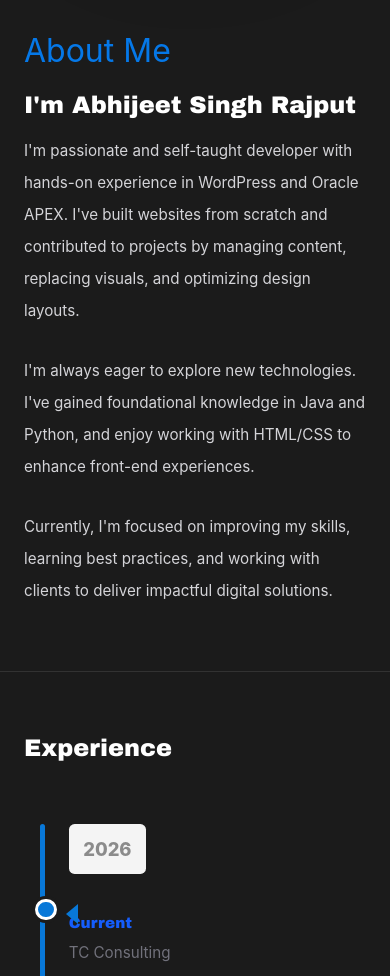
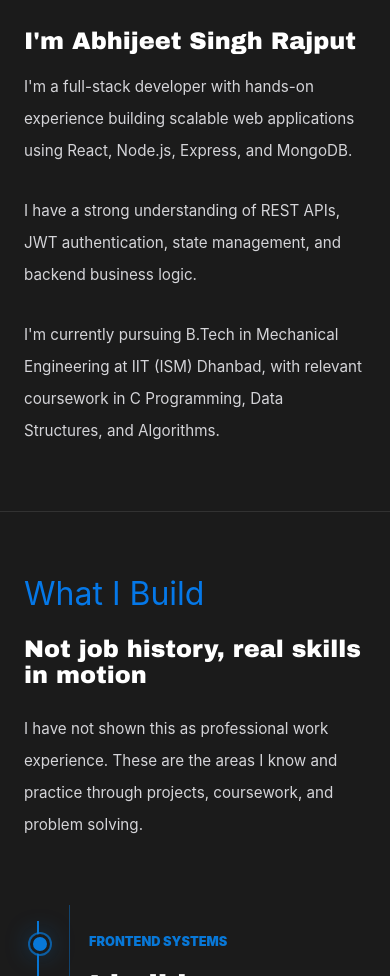
Before and after one commit to abhijtek/Portfolio, a React (Vite) app in the folder client/: page / in a window 390 px wide. Shown: the part 1024-2000 px from the top of the page. Built offline with nearby package versions, Linux system fonts and the light colour scheme; no server answers.

Commit message:
feat: enhance project descriptions and restructure skills section for clarity

```diff
--- a/client/src/App.jsx
+++ b/client/src/App.jsx
@@ -5,10 +5,10 @@ import "./index.css";
 const fallbackProjects = [
   {
     _id: "blogpost",
-    title: "BlogPost",
+    title: "BlogPost - Full-Stack Publishing Platform",
     description:
-      "A full-stack publishing platform with role-based moderation, rich text editing, and image-backed articles.",
-    tech: ["React", "Node.js", "Express", "MongoDB"],
+      "Production-ready publishing platform with draft, pending, published, and rejected workflows, admin moderation, JWT auth, TinyMCE, Appwrite media storage, and AI writing assistance.",
+    tech: ["React 19", "Node.js", "Express", "MongoDB", "JWT", "TinyMCE", "Appwrite"],
     github: "https://github.com/abhijtek/BlogPost",
     live: "",
   },
@@ -16,26 +16,17 @@ const fallbackProjects = [
     _id: "flight-booking",
     title: "XTechon Flight Booking",
     description:
-      "Flight booking platform with JWT authentication, dynamic pricing, wallet balance, PDF tickets, and email delivery.",
-    tech: ["React", "Node.js", "Express", "MongoDB"],
+      "Full-stack flight booking platform with search, booking, wallet balance, ticket history, JWT auth, dynamic pricing, PDF ticket generation, and email delivery.",
+    tech: ["React", "Node.js", "Express", "MongoDB", "JWT", "PDF"],
     github: "https://github.com/abhijtek/xtechon-flight-booking",
     live: "",
   },
   {
-    _id: "ecommerce",
-    title: "E-Commerce Web App",
-    description:
-      "Responsive e-commerce frontend with Redux Toolkit state management and reusable interface components.",
-    tech: ["React", "Redux Toolkit", "Tailwind CSS"],
-    github: "https://github.com/abhijtek/React-E-Commerce-UI",
-    live: "",
-  },
-  {
-    _id: "backend",
+    _id: "user-management",
     title: "User Management Backend",
     description:
-      "Secure backend system with JWT authentication, role-based access, and complete CRUD APIs.",
-    tech: ["Node.js", "Express", "MongoDB"],
+      "Secure backend system for user registration, login, role-based access, validation middleware, modular architecture, and complete CRUD APIs.",
+    tech: ["Node.js", "Express", "MongoDB", "JWT", "RBAC"],
     github: "https://github.com/abhijtek/project-camp-backend",
     live: "",
   },
@@ -72,64 +63,59 @@ const services = [
   },
 ];
 
-const experiences = [
+const buildAreas = [
   {
-    year: "2026",
-    date: "Current",
-    company: "TC Consulting",
-    role: "Portfolio & Full-Stack Developer",
+    eyebrow: "Frontend Systems",
+    title: "I build responsive React interfaces",
     body:
-      "Building full-stack portfolio features with React, Express, MongoDB, project APIs, and a polished single-page UI.",
+      "I use React, Redux Toolkit, React Router, HTML5, CSS3, Tailwind CSS, Bootstrap, and Vite to build clean UI flows that work across screen sizes.",
   },
   {
-    year: "2025",
-    date: "Project Work",
-    company: "Independent Development",
-    role: "React Developer",
+    eyebrow: "Backend APIs",
+    title: "I build secure Node.js services",
     body:
-      "Created responsive project interfaces, reusable components, API integrations, and modern layouts using Tailwind CSS.",
+      "I create Express.js REST APIs with JWT authentication, role-based access, validation middleware, and backend business logic.",
   },
   {
-    year: "2024",
-    date: "Backend Practice",
-    company: "Personal Projects",
-    role: "Node.js Developer",
+    eyebrow: "Database Work",
+    title: "I model data for real applications",
     body:
-      "Built authentication, project models, CRUD APIs, and backend services with Express and MongoDB.",
+      "I work with MongoDB, Mongoose, and Appwrite for user data, publishing workflows, media storage, project records, and app state.",
   },
   {
-    year: "2024",
-    date: "Learning Path",
-    company: "Programming Foundations",
-    role: "Java and Python Developer",
+    eyebrow: "Problem Solving",
+    title: "I practice algorithms and fundamentals",
     body:
-      "Gained foundational programming knowledge and strengthened problem-solving through Java, Python, and web development.",
+      "I use JavaScript, C, and C++ foundations with data structures and algorithms practice across LeetCode, Codeforces, and GeeksforGeeks.",
   },
 ];
 
-const pricingPlans = [
-  {
-    name: "Starter",
-    price: "Basic",
-    description: "A clean one-page website for a personal brand or small service.",
-    features: ["Responsive page", "Contact section", "Basic SEO setup", "1 week support"],
-  },
-  {
-    name: "Professional",
-    price: "Custom",
-    description: "A multi-section portfolio, business page, or product-style website.",
-    features: ["Modern UI", "Project sections", "API integration", "Fast delivery"],
-    featured: true,
-  },
-  {
-    name: "Full Stack",
-    price: "Advanced",
-    description: "A complete app with frontend, backend, database, and auth flow.",
-    features: ["React frontend", "Express backend", "MongoDB models", "Bug fixes for 1 week"],
-  },
+const skillStack = [
+  { sign: "JS", name: "JavaScript", group: "Language" },
+  { sign: "C", name: "C", group: "Language" },
+  { sign: "C++", name: "C++", group: "Language" },
+  { sign: "R", name: "React.js", group: "Frontend" },
+  { sign: "RTK", name: "Redux Toolkit", group: "Frontend" },
+  { sign: "RR", name: "React Router", group: "Frontend" },
+  { sign: "H5", name: "HTML5", group: "Frontend" },
+  { sign: "C3", name: "CSS3", group: "Frontend" },
+  { sign: "TW", name: "Tailwind CSS", group: "Frontend" },
+  { sign: "BS", name: "Bootstrap", group: "Frontend" },
+  { sign: "V", name: "Vite", group: "Tooling" },
+  { sign: "N", name: "Node.js", group: "Backend" },
+  { sign: "EX", name: "Express.js", group: "Backend" },
+  { sign: "API", name: "REST APIs", group: "Backend" },
+  { sign: "JWT", name: "JWT Auth", group: "Backend" },
+  { sign: "RBAC", name: "Role Access", group: "Backend" },
+  { sign: "MDB", name: "MongoDB", group: "Database" },
+  { sign: "MG", name: "Mongoose", group: "Database" },
+  { sign: "AW", name: "Appwrite", group: "Database" },
+  { sign: "GIT", name: "Git & GitHub", group: "Tools" },
+  { sign: "NPM", name: "npm", group: "Tools" },
+  { sign: "VS", name: "VS Code", group: "Tools" },
 ];
 
-const navItems = ["about", "experience", "projects", "services", "pricing", "contact"];
+const navItems = ["about", "experience", "projects", "services", "skills", "contact"];
 
 function Header() {
   return (
@@ -146,7 +132,7 @@ function Header() {
           ))}
         </nav>
         <a
-          href="mailto:23je0015@iitism.ac.in"
+          href="mailto:singhabhijeet1212@gmail.com"
           className="rounded-full bg-blue-600 px-5 py-3 text-sm font-bold text-white transition hover:bg-blue-500"
         >
           Email Me
@@ -165,12 +151,11 @@ function Hero() {
             Hi, I'm Abhijeet Singh Rajput
           </h1>
           <p className="mt-8 font-display text-4xl font-semibold text-blue-600 sm:text-5xl">
-            Python Dev
+            Full-Stack Developer
           </p>
           <p className="mt-8 max-w-3xl text-lg leading-8 text-zinc-300">
-            I'm a passionate WordPress developer with skills in Oracle APEX,
-            HTML/CSS, and a growing interest in Java and Python. I love building
-            clean, responsive websites and web apps that solve real problems.
+            Full-stack developer with hands-on experience building scalable web
+            applications using React, Node.js, Express, and MongoDB.
           </p>
           <div className="mt-10 flex flex-wrap gap-4">
             <a className="blue-button" href="#contact">
@@ -200,20 +185,17 @@ function About() {
         </div>
         <div className="space-y-7 text-lg leading-8 text-zinc-300">
           <p>
-            I'm passionate and self-taught developer with hands-on experience in
-            WordPress and Oracle APEX. I've built websites from scratch and
-            contributed to projects by managing content, replacing visuals, and
-            optimizing design layouts.
+            I'm a full-stack developer with hands-on experience building scalable
+            web applications using React, Node.js, Express, and MongoDB.
           </p>
           <p>
-            I'm always eager to explore new technologies. I've gained foundational
-            knowledge in Java and Python, and enjoy working with HTML/CSS to
-            enhance front-end experiences.
+            I have a strong understanding of REST APIs, JWT authentication, state
+            management, and backend business logic.
           </p>
           <p>
-            Currently, I'm focused on improving my skills, learning best
-            practices, and working with clients to deliver impactful digital
-            solutions.
+            I'm currently pursuing B.Tech in Mechanical Engineering at IIT (ISM)
+            Dhanbad, with relevant coursework in C Programming, Data Structures,
+            and Algorithms.
           </p>
         </div>
       </div>
@@ -225,24 +207,23 @@ function Experience() {
   return (
     <section id="experience" className="section-pad border-b border-white/10">
       <div className="mx-auto max-w-7xl px-6 lg:px-8">
-        <h2 className="mb-16 font-display text-5xl text-white">Experience</h2>
-        <div className="grid gap-12 lg:grid-cols-[0.9fr_1fr]">
-          <div className="hidden overflow-hidden bg-zinc-200/90 lg:block">
-            <img className="h-full min-h-[760px] w-full object-cover opacity-80" src="/static/S2.png" alt="" />
-          </div>
-          <div className="timeline">
-            {experiences.map((item) => (
-              <article key={`${item.year}-${item.role}`} className="timeline-item">
-                <div className="timeline-year">{item.year}</div>
-                <div className="timeline-card">
-                  <p className="font-display text-2xl font-semibold text-blue-600">{item.date}</p>
-                  <p className="mt-2 text-lg text-zinc-500">{item.company}</p>
-                  <h3 className="mt-12 font-display text-4xl font-semibold text-white">{item.role}</h3>
-                  <p className="mt-4 max-w-xl text-lg leading-8 text-zinc-200">{item.body}</p>
-                </div>
-              </article>
-            ))}
-          </div>
+        <div className="mb-16 max-w-3xl">
+          <p className="section-kicker">What I Build</p>
+          <h2 className="section-title">Not job history, real skills in motion</h2>
+          <p className="mt-6 text-lg leading-8 text-zinc-300">
+            I have not shown this as professional work experience. These are the
+            areas I know and practice through projects, coursework, and problem
+            solving.
+          </p>
+        </div>
+        <div className="build-flow">
+          {buildAreas.map((item, index) => (
+            <article key={item.title} className="build-block reveal-on-scroll" style={{ "--delay": `${index * 90}ms` }}>
+              <span>{item.eyebrow}</span>
+              <h3>{item.title}</h3>
+              <p>{item.body}</p>
+            </article>
+          ))}
         </div>
       </div>
     </section>
@@ -276,13 +257,13 @@ function Projects() {
           <p className="section-kicker">Portfolio</p>
           <h2 className="section-title">Selected project work</h2>
           <p className="mt-8 text-lg leading-8 text-zinc-300">
-            I'm a passionate developer with skills in React, Node.js, Express,
-            MongoDB, HTML/CSS, and a growing interest in Java and Python.
+            Projects from my CV, built with full-stack and backend-focused
+            implementation.
           </p>
         </div>
         <div>
           <div className="mb-8 flex flex-wrap gap-2">
-            {["All", "React Projects", "Backend Projects"].map((filter) => (
+            {["All", "Full Stack", "Backend"].map((filter) => (
               <button key={filter} className="filter-pill">
                 {filter}
               </button>
@@ -294,15 +275,24 @@ function Projects() {
               <p className="text-sm italic text-zinc-300">Featured Project</p>
               <h3 className="mt-4 font-display text-4xl font-bold text-white">{featured.title}</h3>
               <p className="mt-4 max-w-xl text-zinc-300">{featured.description}</p>
+              <div className="tech-tags">
+                {featured.tech?.map((tech) => (
+                  <span key={tech}>{tech}</span>
+                ))}
+              </div>
             </div>
           </a>
 
           <div className="mt-10 grid gap-6 md:grid-cols-2">
             {projects.slice(1).map((project) => (
               <a key={project._id || project.title} className="project-tile" href={project.github || project.live || "#"} target="_blank" rel="noreferrer">
-                <span>{project.tech?.[0] || "Project"}</span>
                 <h3>{project.title}</h3>
                 <p>{project.description}</p>
+                <div className="tech-tags">
+                  {project.tech?.map((tech) => (
+                    <span key={tech}>{tech}</span>
+                  ))}
+                </div>
               </a>
             ))}
           </div>
@@ -338,13 +328,11 @@ function Services() {
     <section id="services" className="section-pad border-b border-white/10">
       <div className="mx-auto grid max-w-7xl gap-14 px-6 lg:grid-cols-[0.75fr_1.25fr] lg:px-8">
         <div>
-          <p className="section-kicker">Services</p>
-          <h2 className="section-title">What I Provide</h2>
+          <p className="section-kicker">Capabilities</p>
+          <h2 className="section-title">What I can build</h2>
           <p className="mt-8 text-lg leading-8 text-zinc-300">
-            I offer professional web development services, creating modern,
-            responsive, and user-friendly websites. I specialize in building
-            customized solutions with secure features, optimized performance,
-            and a clean design.
+            This is not a paid services table. It is a quick view of the kinds
+            of project work I know how to create from my CV and practice.
           </p>
         </div>
         <div className="grid gap-8 md:grid-cols-2">
@@ -362,28 +350,26 @@ function Services() {
   );
 }
 
-function Pricing() {
+function Skills() {
   return (
-    <section id="pricing" className="section-pad border-b border-white/10">
+    <section id="skills" className="section-pad border-b border-white/10">
       <div className="mx-auto max-w-7xl px-6 lg:px-8">
         <div className="mb-14 max-w-2xl">
-          <p className="section-kicker">Pricing</p>
-          <h2 className="section-title">Flexible packages for real projects</h2>
+          <p className="section-kicker">Skills</p>
+          <h2 className="section-title">Tech stack I know</h2>
+          <p className="mt-6 text-lg leading-8 text-zinc-300">
+            These are the languages, frameworks, databases, and tools listed in
+            my CV and used across my projects.
+          </p>
         </div>
-        <div className="grid gap-8 md:grid-cols-3">
-          {pricingPlans.map((plan) => (
-            <article key={plan.name} className={`pricing-card ${plan.featured ? "pricing-card-featured" : ""}`}>
-              <h3>{plan.name}</h3>
-              <p className="price">{plan.price}</p>
-              <p className="description">{plan.description}</p>
-              <ul>
-                {plan.features.map((feature) => (
-                  <li key={feature}>
-                    <span>✓</span>
-                    {feature}
-                  </li>
-                ))}
-              </ul>
+        <div className="skill-grid">
+          {skillStack.map((skill) => (
+            <article key={skill.name} className="skill-chip reveal-on-scroll">
+              <strong>{skill.sign}</strong>
+              <div>
+                <h3>{skill.name}</h3>
+                <p>{skill.group}</p>
+              </div>
             </article>
           ))}
         </div>
@@ -394,7 +380,7 @@ function Pricing() {
 
 function Contact() {
   const whatsappLink = useMemo(
-    () => "https://wa.me/923462373957?text=Hello%20I%20want%20to%20know%20more%20about%20your%20services",
+    () => "tel:+918604480203",
     []
   );
 
@@ -405,22 +391,22 @@ function Contact() {
           <p className="section-kicker">Contact</p>
           <h2 className="section-title">Let's Work Together, Get In Touch!</h2>
           <p className="mt-8 text-lg leading-8 text-zinc-300">
-            Feel free to reach out for any project inquiries, collaborations, or
-            questions. I'll be happy to assist you.
+            Feel free to reach out for project discussions, collaboration, or
+            anything related to my work.
           </p>
           <div className="mt-14 space-y-10">
             <a href={whatsappLink} className="contact-line">
               <span>☎</span>
               <div>
                 <h3>Contact</h3>
-                <p>+923462373957</p>
+                <p>+91 860-448-0203</p>
               </div>
             </a>
-            <a href="mailto:23je0015@iitism.ac.in" className="contact-line">
+            <a href="mailto:singhabhijeet1212@gmail.com" className="contact-line">
               <span>✉</span>
               <div>
                 <h3>Email</h3>
-                <p>23je0015@iitism.ac.in</p>
+                <p>singhabhijeet1212@gmail.com</p>
               </div>
             </a>
           </div>
@@ -433,7 +419,7 @@ function Contact() {
             const data = new FormData(event.currentTarget);
             const subject = encodeURIComponent(`Portfolio message from ${data.get("name")}`);
             const body = encodeURIComponent(`${data.get("message")}\n\nFrom: ${data.get("name")} <${data.get("email")}>`);
-            window.location.href = `mailto:23je0015@iitism.ac.in?subject=${subject}&body=${body}`;
+            window.location.href = `mailto:singhabhijeet1212@gmail.com?subject=${subject}&body=${body}`;
           }}
         >
           <label>
@@ -467,7 +453,7 @@ function Footer() {
           <a href="https://www.linkedin.com/in/abhijeet-rajput-69a783316/" target="_blank" rel="noreferrer" aria-label="LinkedIn">
             IN
           </a>
-          <a href="mailto:23je0015@iitism.ac.in" aria-label="Email">
+          <a href="mailto:singhabhijeet1212@gmail.com" aria-label="Email">
             ✉
           </a>
         </div>
@@ -477,6 +463,23 @@ function Footer() {
 }
 
 export default function App() {
+  useEffect(() => {
+    const elements = document.querySelectorAll(".reveal-on-scroll");
+    const observer = new IntersectionObserver(
+      (entries) => {
+        entries.forEach((entry) => {
+          if (entry.isIntersecting) {
+            entry.target.classList.add("is-visible");
+          }
+        });
+      },
+      { threshold: 0.18 }
+    );
+
+    elements.forEach((element) => observer.observe(element));
+    return () => observer.disconnect();
+  }, []);
+
   return (
     <main className="min-h-screen bg-[#1b1b1b] text-white">
       <Header />
@@ -485,7 +488,7 @@ export default function App() {
       <Experience />
       <Projects />
       <Services />
-      <Pricing />
+      <Skills />
       <Contact />
       <Footer />
     </main>
--- a/client/src/index.css
+++ b/client/src/index.css
@@ -101,69 +101,74 @@ textarea {
   filter: saturate(0.9) contrast(1.02);
 }
 
-.timeline {
+.build-flow {
   position: relative;
-  padding-left: 4rem;
+  display: grid;
+  gap: 1.4rem;
 }
 
-.timeline::before {
+.build-flow::before {
   content: "";
   position: absolute;
-  left: 1rem;
-  top: 0;
-  bottom: 0;
-  width: 5px;
+  left: 1.1rem;
+  top: 1rem;
+  bottom: 1rem;
+  width: 2px;
+  background: linear-gradient(#0878d8, rgba(8, 120, 216, 0.08));
+}
+
+.build-block {
+  position: relative;
+  margin-left: 3.4rem;
+  border-left: 1px solid rgba(8, 120, 216, 0.45);
+  padding: 1.4rem 0 1.6rem 2rem;
+}
+
+.build-block::before {
+  content: "";
+  position: absolute;
+  left: -3.05rem;
+  top: 1.8rem;
+  width: 1.25rem;
+  height: 1.25rem;
+  border: 3px solid #1b1b1b;
   border-radius: 999px;
   background: #0878d8;
+  box-shadow: 0 0 0 2px rgba(8, 120, 216, 0.7), 0 0 26px rgba(8, 120, 216, 0.42);
 }
 
-.timeline-item {
-  position: relative;
-  min-height: 18rem;
-  padding-bottom: 4rem;
+.build-block span {
+  color: #0878d8;
+  font-size: 0.8rem;
+  font-weight: 900;
+  text-transform: uppercase;
 }
 
-.timeline-item::before {
-  content: "";
-  position: absolute;
-  left: calc(-3rem - 5px);
-  top: 4.65rem;
-  width: 1.35rem;
-  height: 1.35rem;
-  border-radius: 999px;
-  border: 3px solid white;
-  background: #0878d8;
-  box-shadow: 0 0 0 3px #1b1b1b;
-}
-
-.timeline-item::after {
-  content: "";
-  position: absolute;
-  left: -1.35rem;
-  top: 4.95rem;
-  width: 0;
-  height: 0;
-  border-top: 0.65rem solid transparent;
-  border-bottom: 0.65rem solid transparent;
-  border-right: 0.8rem solid #0878d8;
-}
-
-.timeline-year {
-  position: absolute;
-  left: -5.15rem;
-  top: 2.5rem;
-  z-index: 1;
-  border-radius: 0.35rem;
-  background: #f4f4f4;
-  padding: 0.7rem 0.9rem;
-  color: #8b8b8b;
-  font-size: 1.15rem;
+.build-block h3 {
+  margin-top: 0.8rem;
+  color: white;
+  font-family: Orbitron, Eurostile, "Arial Black", Inter, ui-sans-serif, system-ui, sans-serif;
+  font-size: clamp(1.8rem, 3vw, 3rem);
   font-weight: 800;
 }
 
-.timeline-card {
-  padding: 2rem 2rem 3rem;
-  background: linear-gradient(90deg, rgba(255, 255, 255, 0.035), rgba(255, 255, 255, 0));
+.build-block p {
+  margin-top: 1rem;
+  max-width: 58rem;
+  color: #d4d4d8;
+  font-size: 1.05rem;
+  line-height: 1.8;
+}
+
+.reveal-on-scroll {
+  opacity: 0;
+  transform: translateY(2.2rem);
+  transition: opacity 700ms ease var(--delay, 0ms), transform 700ms ease var(--delay, 0ms);
+}
+
+.reveal-on-scroll.is-visible {
+  opacity: 1;
+  transform: translateY(0);
 }
 
 .filter-pill {
@@ -249,6 +254,24 @@ textarea {
   margin-top: 1rem;
   color: #d4d4d8;
   line-height: 1.7;
+}
+
+.tech-tags {
+  display: flex;
+  flex-wrap: wrap;
+  gap: 0.5rem;
+  margin-top: 1.4rem;
+}
+
+.tech-tags span {
+  border: 1px solid rgba(8, 120, 216, 0.38);
+  border-radius: 999px;
+  background: rgba(8, 120, 216, 0.08);
+  padding: 0.35rem 0.7rem;
+  color: #9bd0ff;
+  font-size: 0.75rem;
+  font-weight: 800;
+  text-transform: none;
 }
 
 .ready-card {
@@ -337,53 +360,58 @@ textarea {
   line-height: 1.7;
 }
 
-.pricing-card {
-  border: 1px solid rgba(255, 255, 255, 0.15);
-  border-radius: 1.1rem;
-  background: #1b1b1b;
-  padding: 2.2rem;
+.skill-grid {
+  display: grid;
+  grid-template-columns: repeat(auto-fit, minmax(13rem, 1fr));
+  gap: 1rem;
 }
 
-.pricing-card-featured {
-  border-color: #0878d8;
-  box-shadow: 0 0 0 1px rgba(8, 120, 216, 0.4), 0 18px 70px rgba(8, 120, 216, 0.16);
+.skill-chip {
+  display: flex;
+  min-height: 7rem;
+  align-items: center;
+  gap: 1rem;
+  border: 1px solid rgba(255, 255, 255, 0.12);
+  border-radius: 1rem;
+  background:
+    linear-gradient(135deg, rgba(8, 120, 216, 0.12), transparent 48%),
+    #1f1f1f;
+  padding: 1.2rem;
+  transition: border-color 220ms ease, transform 220ms ease, background 220ms ease;
 }
 
-.pricing-card h3 {
-  font-family: Orbitron, Eurostile, "Arial Black", Inter, ui-sans-serif, system-ui, sans-serif;
-  font-size: 1.5rem;
-  font-weight: 800;
+.skill-chip:hover {
+  transform: translateY(-4px);
+  border-color: rgba(8, 120, 216, 0.7);
+  background:
+    linear-gradient(135deg, rgba(8, 120, 216, 0.22), transparent 52%),
+    #232323;
 }
 
-.pricing-card .price {
-  margin-top: 1rem;
-  color: #0878d8;
-  font-size: 2rem;
+.skill-chip strong {
+  display: grid;
+  width: 3.2rem;
+  height: 3.2rem;
+  flex: 0 0 auto;
+  place-items: center;
+  border-radius: 0.9rem;
+  background: #0878d8;
+  color: white;
+  font-size: 0.9rem;
+  font-weight: 950;
+  box-shadow: 0 12px 30px rgba(8, 120, 216, 0.25);
+}
+
+.skill-chip h3 {
+  color: white;
+  font-size: 1rem;
   font-weight: 900;
 }
 
-.pricing-card .description {
-  margin-top: 1rem;
-  color: #d4d4d8;
-  line-height: 1.7;
-}
-
-.pricing-card ul {
-  margin-top: 2rem;
-  display: grid;
-  gap: 1rem;
-  color: white;
-}
-
-.pricing-card li {
-  display: flex;
-  gap: 0.8rem;
-  align-items: center;
-}
-
-.pricing-card li span {
-  color: #0878d8;
-  font-weight: 950;
+.skill-chip p {
+  margin-top: 0.25rem;
+  color: #a1a1aa;
+  font-size: 0.85rem;
 }
 
 .contact-line {
@@ -468,34 +496,22 @@ textarea {
     padding-block: 4rem;
   }
 
-  .timeline {
-    padding-left: 2.8rem;
-  }
-
-  .timeline-year {
-    position: relative;
-    left: auto;
-    top: auto;
-    display: inline-block;
-    margin-bottom: 1rem;
-  }
-
-  .timeline-item::before {
-    left: calc(-1.8rem - 5px);
-  }
-
-  .timeline-item::after {
-    left: -0.2rem;
-  }
-
-  .timeline-card {
-    padding: 1.4rem 0 2.5rem;
-    background: transparent;
-  }
-
   .flip-card,
   .flip-inner,
   .ready-card {
     min-height: 18rem;
   }
+
+  .build-block {
+    margin-left: 2.8rem;
+    padding-left: 1.2rem;
+  }
+
+  .build-flow::before {
+    left: 0.8rem;
+  }
+
+  .build-block::before {
+    left: -2.5rem;
+  }
 }
```
